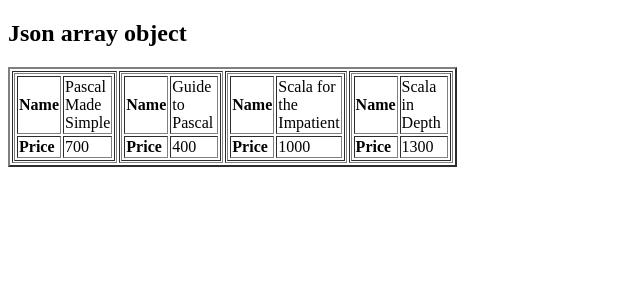
After one commit to sazzadbinashique/php, a PHP site: page /book/chapter4/json_array_object.html in a window 1280 px wide. The commit adds this page. Shown: the top 300 px of the page, without its empty margins (0-640 px from the left). Run offline with PHP 8.4, Linux system fonts and the light colour scheme.

Commit message:
json array object with an example

```diff
--- a/book/chapter4/index.php
+++ b/book/chapter4/index.php
@@ -16,6 +16,7 @@
 		<li ><a href="example.json">Json First program</a></li>
 		<li ><a href="json.html">Json second program</a></li>
 		<li ><a href="json_object.html">Json Object Example</a></li>
+		<li ><a href="json_array_object.html">Json Array Object Example</a></li>
 	</ul>
 
 </div>
--- /dev/null
+++ b/book/chapter4/json_array_object.html
@@ -0,0 +1,49 @@
+<!DOCTYPE html>
+<html>
+<head>
+	<title>Creation of array object in Javascirpt using json</title>
+	<script type="text/javascript" language = "javascript">
+
+		document.writeln("<h2> Json array object</h2>");
+
+		var books = {
+
+			"Pascal": [
+				{ "Name": "Pascal Made Simple", "price" : 700},
+				{ "Name": "Guide to Pascal", "price" : 400}],
+
+			"Scala": [
+				{ "Name": "Scala for the Impatient", "price" : 1000},
+				{ "Name": "Scala in Depth", "price" : 1300}]
+
+			}
+
+			var i = 0
+			document.writeln("<table border = '2'> <tr> ");
+
+			for ( i =0; i< books.Pascal.length; i++) {
+				document.writeln("<td>");
+				document.writeln("<table border = '1' width = 100 >");
+				document.writeln("<tr><td><b> Name </b> </td><td width = 50>"+ books.Pascal[i].Name+"</td></tr>");
+				document.writeln("<tr><td><b> Price </b> </td><td width = 50>"+ books.Pascal[i].price+"</td></tr>");
+				document.writeln("</table>");
+				document.writeln("</td>");
+			}
+
+			for ( i= 0; i< books.Scala.length; i++) {
+				document.writeln("<td>");
+				document.writeln("<table border = '1' width = 100 >");
+				document.writeln("<tr><td><b> Name </b> </td><td width = 50>"+ books.Scala[i].Name+"</td></tr>");
+				document.writeln("<tr><td><b> Price </b> </td><td width = 50>"+ books.Scala[i].price+"</td></tr>");
+				document.writeln("</table>");
+				document.writeln("</td>");
+			}
+
+			document.writeln("</tr></table>")
+
+	</script>
+</head>
+<body>
+
+</body>
+</html>
```
Also changed, not shown: book/chapter4/uploads/json_array_object.html (added, +44 -0 lines).
